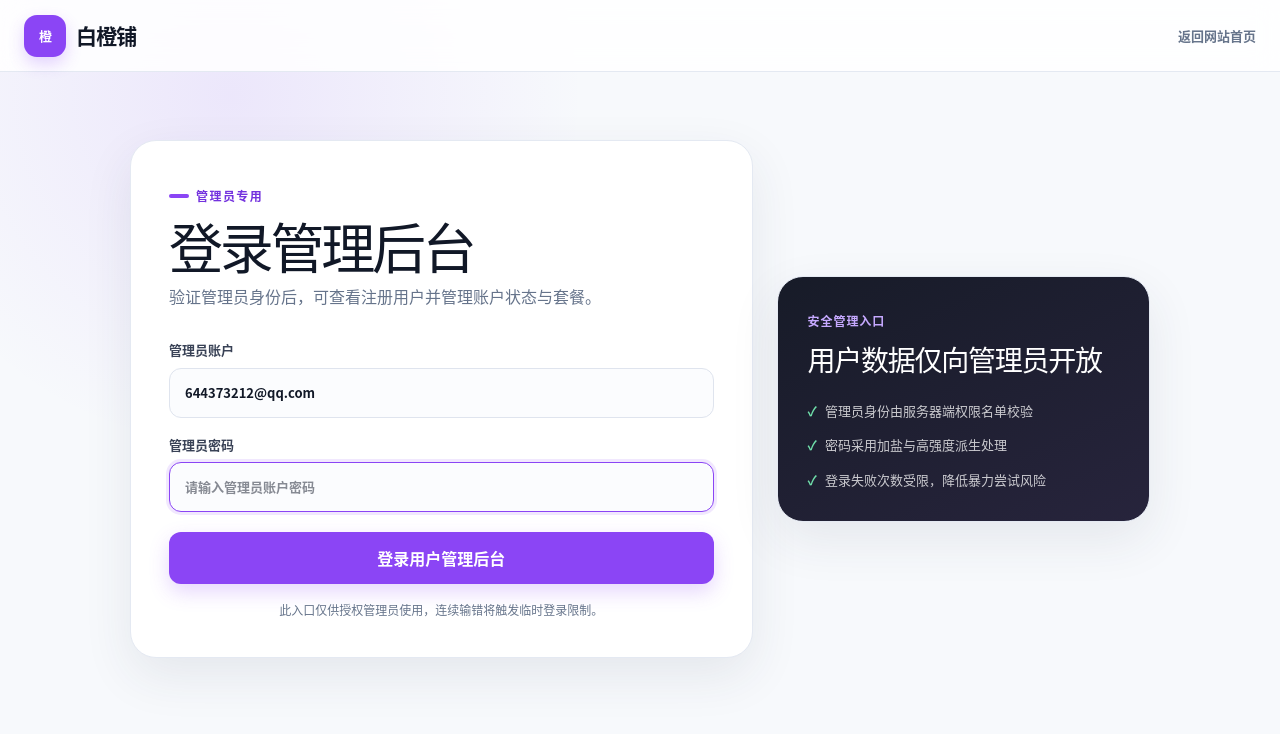
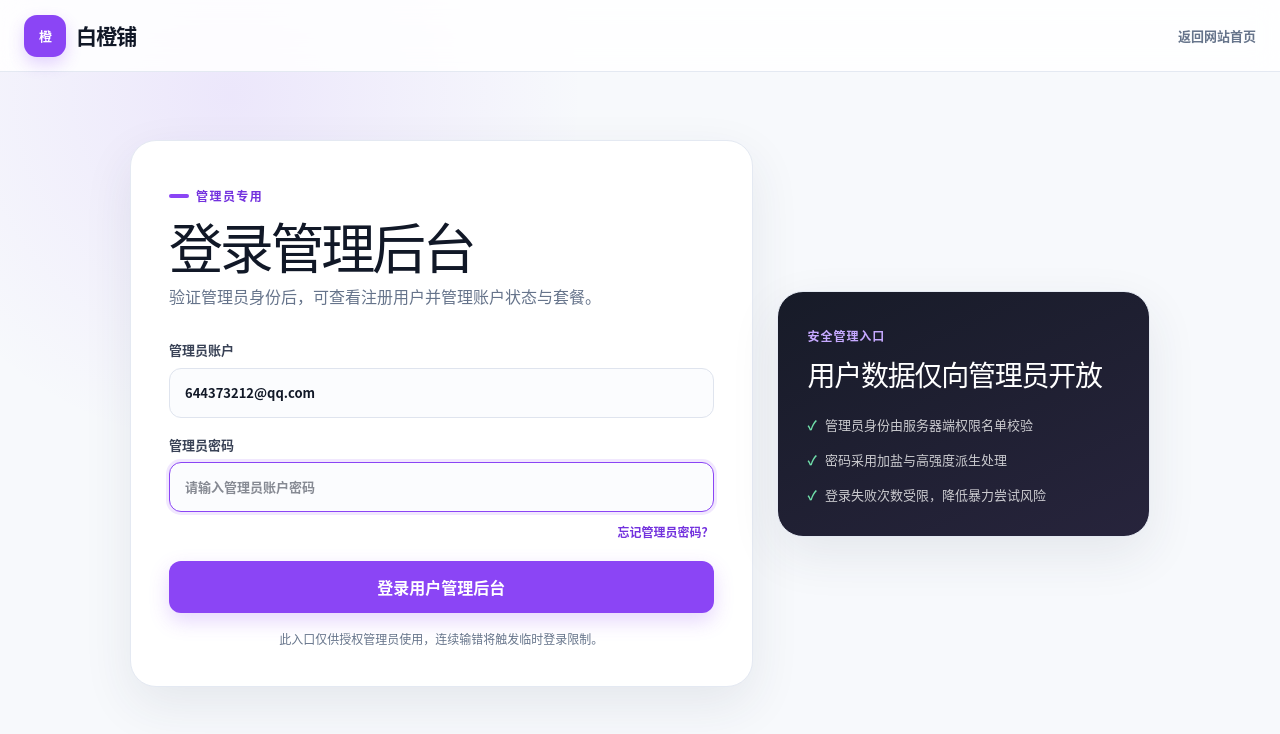
Before and after one commit to matchyang36-accp/baichengpu-1, a Next.js app: page /admin/login in a window 1280 px wide. Shown: the top 734 px of the page. Built offline with nearby package versions, Linux system fonts and the light colour scheme; no server answers.

Commit message:
feat: add admin password reset entry

```diff
--- a/app/admin/login/AdminLoginForm.tsx
+++ b/app/admin/login/AdminLoginForm.tsx
@@ -1,5 +1,6 @@
 "use client";
 
+import Link from "next/link";
 import { FormEvent, useState } from "react";
 
 const ADMIN_EMAIL = "644373212@qq.com";
@@ -79,6 +80,12 @@ export function AdminLoginForm({ returnTo }: AdminLoginFormProps) {
           />
         </label>
 
+        <p className="auth-switch auth-admin-reset-link">
+          <Link href="/zh/forgot-password?source=admin">
+            忘记管理员密码？
+          </Link>
+        </p>
+
         {error ? (
           <p className="auth-error" role="alert">
             {error}
--- a/app/forgot-password/PasswordResetForm.tsx
+++ b/app/forgot-password/PasswordResetForm.tsx
@@ -11,9 +11,14 @@ type ApiResult = {
   code?: string;
 };
 
-export function PasswordResetForm() {
+type PasswordResetFormProps = {
+  loginHref?: string;
+};
+
+export function PasswordResetForm({ loginHref }: PasswordResetFormProps) {
   const { locale, t } = useTranslations();
   const localePrefix = `/${locale}`;
+  const resolvedLoginHref = loginHref ?? `${localePrefix}/auth?mode=login`;
   const [step, setStep] = useState<ResetStep>("request");
   const [email, setEmail] = useState("");
   const [code, setCode] = useState("");
@@ -88,7 +93,7 @@ export function PasswordResetForm() {
         </div>
         <Link
           className="auth-submit auth-submit-link"
-          href={`${localePrefix}/auth?mode=login`}
+          href={resolvedLoginHref}
         >
           {t("auth.passwordReset.backToLogin")}
         </Link>
@@ -134,7 +139,7 @@ export function PasswordResetForm() {
           </button>
           <p className="auth-switch">
             {t("auth.passwordReset.rememberedPassword")} {" "}
-            <Link href={`${localePrefix}/auth?mode=login`}>
+            <Link href={resolvedLoginHref}>
               {t("auth.passwordReset.backToLogin")}
             </Link>
           </p>
--- a/app/forgot-password/page.tsx
+++ b/app/forgot-password/page.tsx
@@ -20,10 +20,21 @@ export async function generateMetadata(): Promise<Metadata> {
   };
 }
 
-export default async function ForgotPasswordPage() {
+type ForgotPasswordPageProps = {
+  searchParams: Promise<{
+    source?: string;
+  }>;
+};
+
+export default async function ForgotPasswordPage({
+  searchParams,
+}: ForgotPasswordPageProps) {
   const locale = await getLocaleFromHeaders();
   const t = getTranslator(locale);
   const localePrefix = `/${locale}`;
+  const params = await searchParams;
+  const loginHref =
+    params.source === "admin" ? "/admin/login" : undefined;
   const user = await getAccountUser();
   if (user) redirect(`${localePrefix}/account`);
 
@@ -52,7 +63,7 @@ export default async function ForgotPasswordPage() {
         className="auth-shell"
         aria-label={t("auth.passwordReset.ariaLabel")}
       >
-        <PasswordResetForm />
+        <PasswordResetForm loginHref={loginHref} />
         <aside className="auth-trust-card">
           <span>{t("auth.passwordReset.securityEyebrow")}</span>
           <h2>{t("auth.passwordReset.securityTitle")}</h2>
--- a/app/globals.css
+++ b/app/globals.css
@@ -1224,6 +1224,11 @@ button {
 
 .auth-reset-actions button {
   margin-left: 0;
+}
+
+.auth-admin-reset-link {
+  margin-top: -6px;
+  text-align: right;
 }
 
 .auth-submit-link {
```
Also changed, not shown: 1 other file (tests, documents, lock files or other folders).
